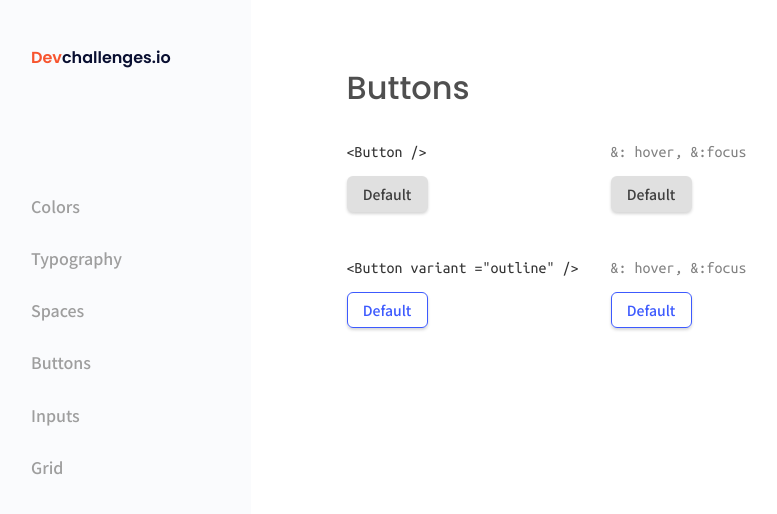
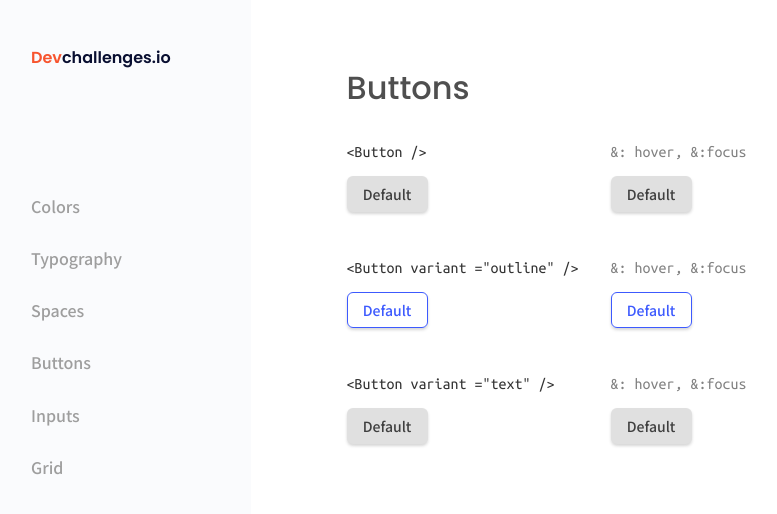
Before and after one commit to FV-Cano/devChallenges, a React (Create React App) app in the folder Front-end/button-component-master/: page / in a window 1280 px wide. Shown: the top 514 px of the page, without its empty margins (17-794 px from the left). Built offline with nearby package versions, Linux system fonts and the light colour scheme.

Commit message:
Corrected styling

```diff
--- a/Front-end/button-component-master/src/App.tsx
+++ b/Front-end/button-component-master/src/App.tsx
@@ -29,7 +29,17 @@ function App() {
 						</div>
 						<div className="outlineButton-alt">
 							<p className="alt">&: hover, &:focus</p>
-							<Button />
+							<Button variant="outlined" />
+						</div>
+					</div>
+					<div className="group">
+						<div className="textButton">
+							<p className="name">&lt;Button variant ="text" /&gt;</p>
+							<Button variant="text" />
+						</div>
+						<div className="textButton-alt">
+							<p className="alt">&: hover, &:focus</p>
+							<Button variant="text" />
 						</div>
 					</div>
 				</div>
--- a/Front-end/button-component-master/src/styles/Button.css
+++ b/Front-end/button-component-master/src/styles/Button.css
@@ -19,8 +19,7 @@
 
 /* * OUTLINE-ALT */
 
-.group .outlineButton .button,
-.group .outlineButton-alt .button {
+.button.outlined {
 	background-color: transparent;
 	border: 1px solid #3d5afe;
 	color: #3d5afe;
```
